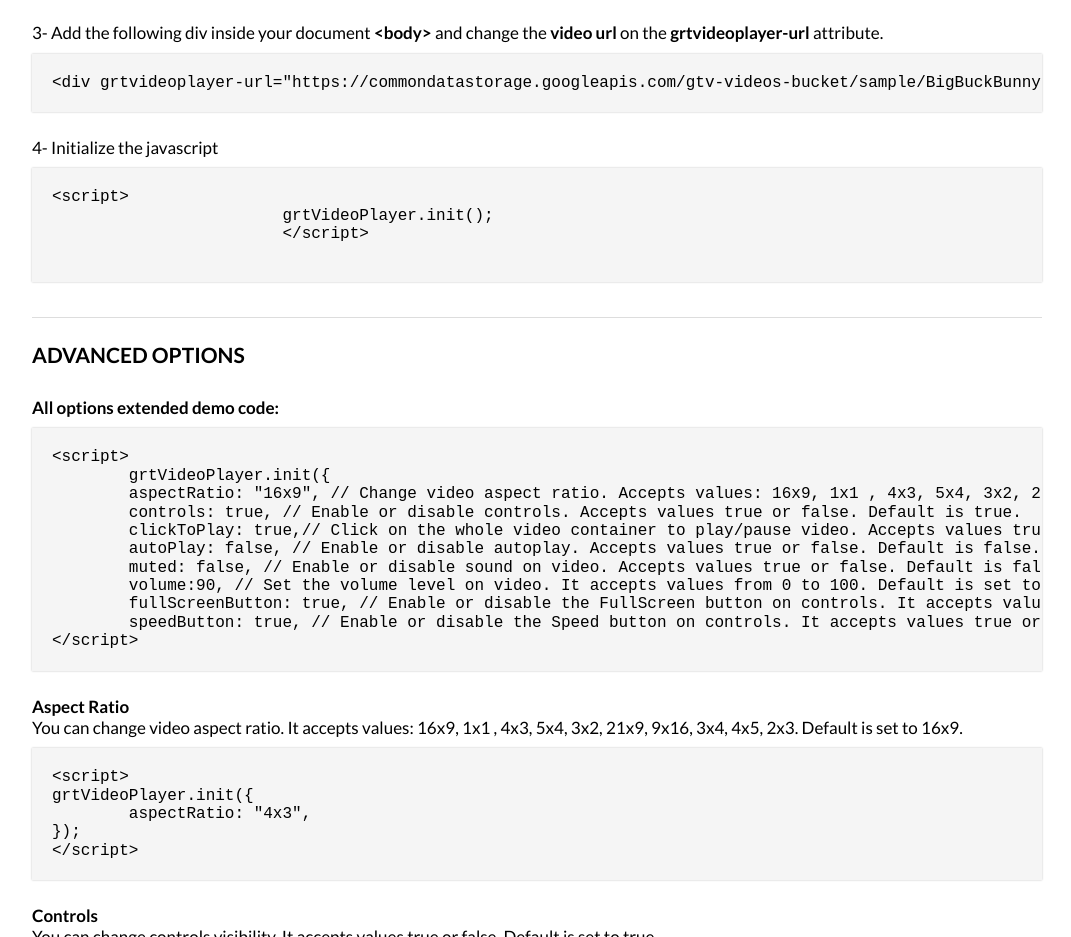
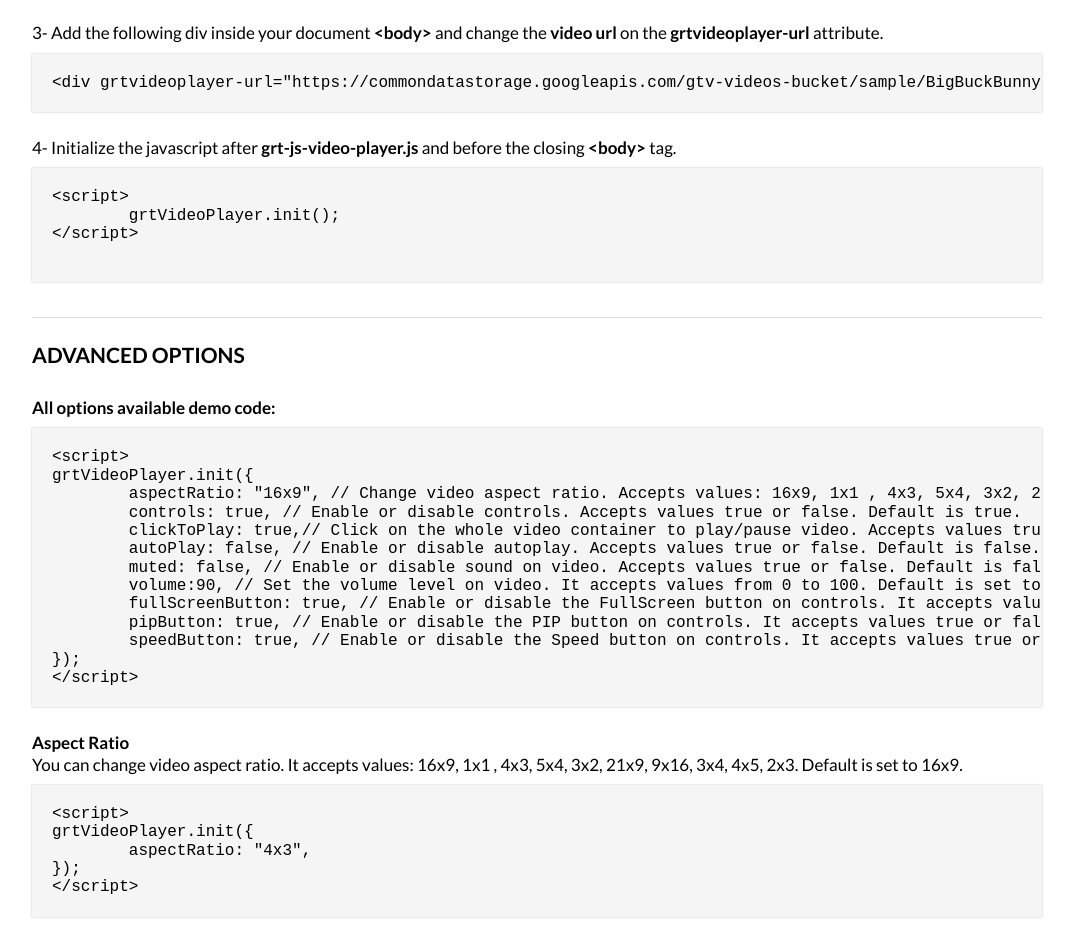
Before and after one commit to grt107/grt-js-video-player, a plain HTML site: page index.html in a window 1280 px wide. Shown: the part 1202-2139 px from the top of the page, without its empty margins (103-1174 px from the left). Drawn offline with Linux system fonts and the light colour scheme.

Commit message:
doc update

```diff
--- a/index.html
+++ b/index.html
@@ -52,26 +52,28 @@
 <code>&lt;div grtvideoplayer-url=&quot;https://commondatastorage.googleapis.com/gtv-videos-bucket/sample/BigBuckBunny.mp4&quot;&gt;&lt;/div&gt;
 </code>
 
-		<p>4- Initialize the javascript </p>
+		<p>4- Initialize the javascript after <strong>grt-js-video-player.js</strong> and before the closing <strong>&lt;body&gt;</strong> tag.</p>
 		<code>&lt;script&gt;
-			grtVideoPlayer.init();
-			&lt;/script&gt;
+	grtVideoPlayer.init();
+&lt;/script&gt;
 		</code>
 
 		<h5>Advanced Options</h5>
 
-		<p><strong>All options extended demo code:</strong></p>
+		<p><strong>All options available demo code:</strong></p>
 
 		<code>&lt;script&gt;
-	grtVideoPlayer.init({
+grtVideoPlayer.init({
 	aspectRatio: &quot;16x9&quot;, // Change video aspect ratio. Accepts values: 16x9, 1x1 , 4x3, 5x4, 3x2, 21x9, 9x16, 3x4, 4x5, 2x3. Default is 16x9.
 	controls: true, // Enable or disable controls. Accepts values true or false. Default is true.
 	clickToPlay: true,// Click on the whole video container to play/pause video. Accepts values true or false. Default is true.
 	autoPlay: false, // Enable or disable autoplay. Accepts values true or false. Default is false.
 	muted: false, // Enable or disable sound on video. Accepts values true or false. Default is false.
 	volume:90, // Set the volume level on video. It accepts values from 0 to 100. Default is set to 80.
-	fullScreenButton: true, // Enable or disable the FullScreen button on controls. It accepts values true or false. Default is set to true. pipButton: true, // Enable or disable the PIP button on controls. It accepts values true or false. Default is set to true.
-	speedButton: true, // Enable or disable the Speed button on controls. It accepts values true or false. Default is set to true. });
+	fullScreenButton: true, // Enable or disable the FullScreen button on controls. It accepts values true or false. Default is set to true.
+	pipButton: true, // Enable or disable the PIP button on controls. It accepts values true or false. Default is set to true.
+	speedButton: true, // Enable or disable the Speed button on controls. It accepts values true or false. Default is set to true.
+});
 &lt;/script&gt;
 </code>
 
```
